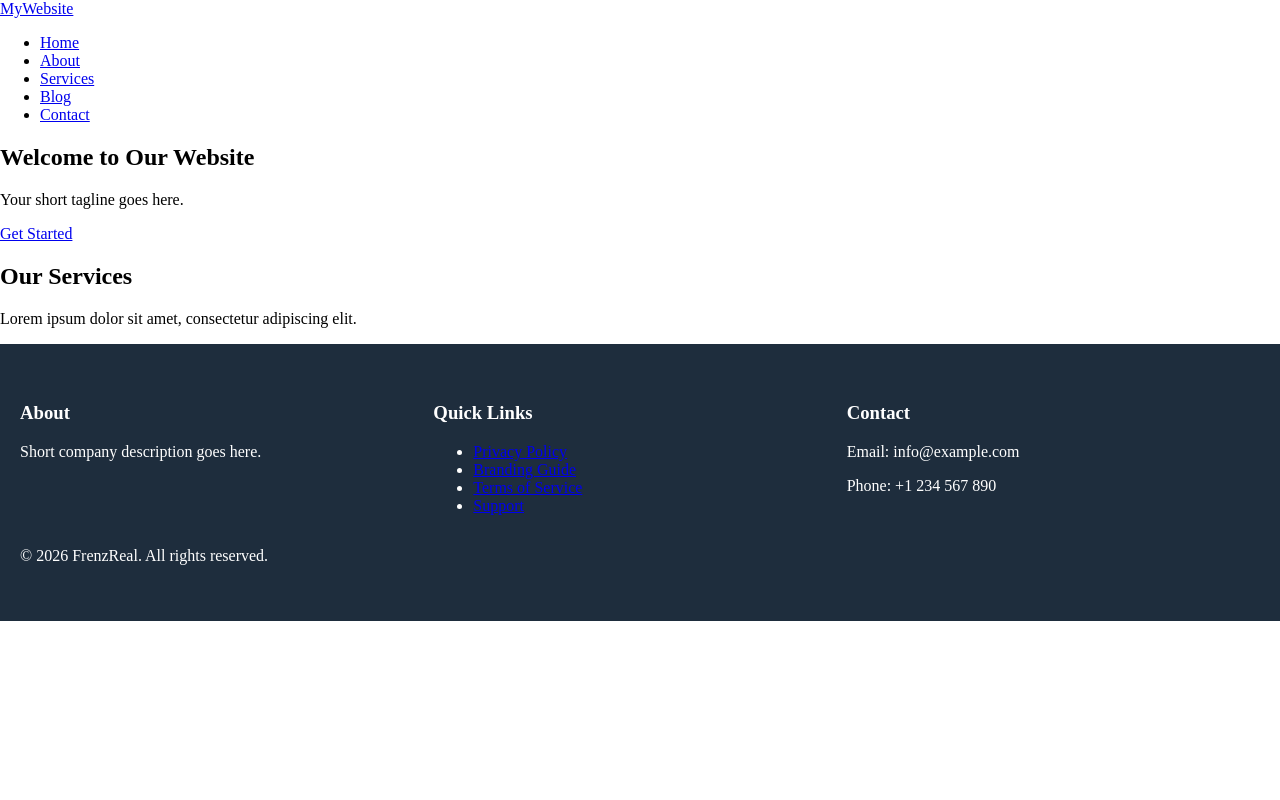
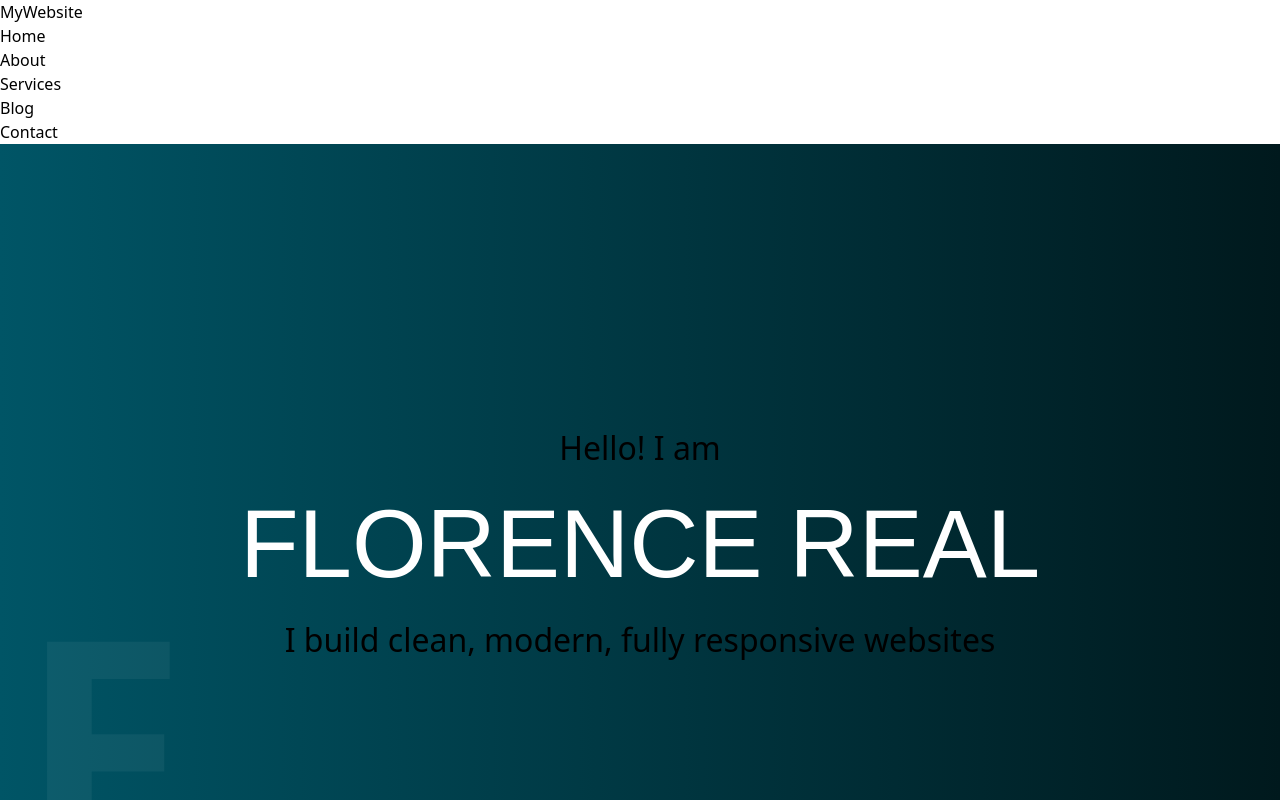
Before and after one commit to frenzreal/html-portfolio, a plain HTML site: page index.html in a window 1280 px wide. Shown: the top 800 px of the page. Drawn offline with nearby package versions, Linux system fonts and the light colour scheme; a script that the page names is missing.

Commit message:
Added Some assets

```diff
--- a/assets/styles.css
+++ b/assets/styles.css
@@ -8,10 +8,142 @@ body * {
   box-sizing: border-box;
 }
 
+/*** Body ***/
+.home-hero__container {
+  text-align: center;
+  align-self: center;
+  margin: auto;
+}
+
+section.home-hero {
+  min-height: 100vh;
+  background: linear-gradient(to left, #00191d 0%, #005566 100%);
+  width: 100%;
+  max-width: 100%;
+  display: flex;
+  position: relative;
+  padding: 20px;
+  margin-bottom: 0;
+}
+
+section.home-hero::after {
+  content: "F.";
+  position: absolute;
+  font-size: 300px;
+  font-weight: 700;
+  line-height: normal;
+  color: rgba(255, 255, 255, 0.05);
+  bottom: 0;
+  left: 20px;
+}
+
+.home .ct-container-full {
+  padding-top: 0;
+}
+
+h2.home-hero__h2 {
+  margin-bottom: 0;
+  font-size: 2rem;
+}
+
+h1.home-hero__h1 {
+  margin-bottom: 0;
+}
+
+section.home-hero h1 {
+  margin: 0;
+  padding: 0;
+  position: relative;
+  font-size: 6em;
+  color: transparent;
+  text-transform: uppercase;
+  -webkit-user-select: none; /* Safari */
+  -ms-user-select: none; /* IE 10 and IE 11 */
+  user-select: none; /* Standard syntax */
+  font-family: Rubik, Sans-Serif;
+}
+
+section.home-hero h1 span:nth-child(1) {
+  position: absolute;
+  top: 0;
+  left: 0;
+  color: #fff;
+  transition: 0.5s;
+  clip-path: polygon(0 0, 100% 0, 100% 50%, 0 50%);
+  overflow: hidden;
+}
+
+section.home-hero h1:hover span:nth-child(1) {
+  transform: translateY(-18px);
+}
+
+section.home-hero h1 span:nth-child(2) {
+  position: absolute;
+  top: 0;
+  left: 0;
+  color: #fff;
+  transition: 0.5s;
+  clip-path: polygon(0 50%, 100% 50%, 100% 100%, 0 100%);
+  overflow: hidden;
+}
+
+section.home-hero h1:hover span:nth-child(2) {
+  transform: translateY(18px);
+}
+
+section.home-hero h1 span:nth-child(3) {
+  position: absolute;
+  top: 50%;
+  left: 0;
+  transform: translateY(-50%) scaleY(0);
+  width: calc(100% + 30px);
+  margin-left: -15px;
+  color: #fff;
+  padding-block: 10px;
+  background: #00191d;
+  font-size: 28px;
+  font-weight: 500;
+  letter-spacing: 0.7em;
+  text-align: center;
+  padding-left: 20px;
+  transition: 0.5s;
+  border: solid 1px #fff;
+}
+section.home-hero h1:hover span:nth-child(3) {
+  transform: translateY(-50%) scaleY(1);
+}
+
+/*** Nav Bar ***/
+[data-header*="type-1"] [data-sticky*="yes"] {
+  max-width: 1290px;
+  margin: auto;
+  border-radius: 25px;
+  margin-top: 20px;
+}
+
+#header [data-row*="middle"] {
+  border-radius: 25px;
+  padding: 0 20px;
+  max-width: 1290px;
+  margin: auto;
+  opacity: 0.8;
+}
+
+[data-sticky],
+[data-sticky] [data-row],
+[data-sticky] [data-row*="boxed"] > div {
+  transition: none;
+}
+
+.home-format.relative {
+  max-width: 100%;
+  width: 100%;
+}
+
 
 /*** Footer ***/
 footer {
-    background: #1E2D3D;
+  background: #1e2d3d;
   color: #fff;
   padding: 40px 20px;
 }
--- a/index.html
+++ b/index.html
@@ -1,15 +1,17 @@
-<!DOCTYPE html>
+<!doctype html>
 <html lang="en">
   <head>
-    <meta charset="UTF-8">
+    <meta charset="UTF-8" />
     <title>Into the Deep</title>
-    <meta name="viewport" content="width=device-width, initial-scale=1.0">
-    <meta name="description" content="This website serves as a website portfolio of Florence Real using github and VSCode">
-    <link rel="icon" type="image/png" href="/assets/images/favicon.svg">
-    <link rel="stylesheet" href="/assets/styles.css">
+    <meta name="viewport" content="width=device-width, initial-scale=1.0" />
+    <meta
+      name="description"
+      content="This website serves as a website portfolio of Florence Real using github and VSCode"
+    />
+    <link rel="icon" type="image/png" href="/assets/images/favicon.svg" />
+    <link rel="stylesheet" href="/assets/styles.css" />
   </head>
   <body>
-
     <!-- Header -->
     <header>
       <div class="container">
@@ -33,28 +35,50 @@
     <!-- Main Content -->
     <main>
       <!-- Hero Section -->
-        <section class="hero">
-            <div class="container">
-                <h1>Welcome to Our Website</h1>
-                <p>Your short tagline goes here.</p>
-                <a href="/services" class="btn-primary">Get Started</a>
+      <div class="relative home-format">
+        <div
+          class="sticky top-0 h-screen flex flex-col items-center justify-center bg-gradient-to-b from-green-200 to-blue-200"
+        >
+          <section class="home-hero">
+            <div class="home-hero__container">
+              <h2 class="home-hero__h2">Hello! I am</h2>
+              <h1 class="home-hero__h1">
+                Florence Real <span>Florence Real</span
+                ><span>Florence Real</span><span>a Front-End Developer</span>
+              </h1>
+              <h2 class="home-hero__h2">
+                I build clean, modern, fully responsive websites
+              </h2>
             </div>
           </section>
+        </div>
 
-        <!-- Content Section -->
-        <section class="content">
-            <div class="container">
-                <h2>Our Services</h2>
-                <p>Lorem ipsum dolor sit amet, consectetur adipiscing elit.</p>
+        <div
+          class="sticky top-0 h-screen flex flex-col items-center justify-center bg-gradient-to-b from-indigo-800 to-purple-800 text-white"
+        >
+          <h2 class="text-4xl font-bold">The Second slide</h2>
+          <p class="mt-2">Scroll Down for next slide</p>
         </div>
-        </section>
+        <div
+          class="sticky top-0 h-screen flex flex-col items-center justify-center bg-gradient-to-b from-purple-800 to-pink-800 text-white"
+        >
+          <h2 class="text-4xl font-bold">The Third slide</h2>
+          <p class="mt-2">Scroll Down</p>
+        </div>
+        <div
+          class="sticky top-0 h-screen flex flex-col items-center justify-center bg-gradient-to-b from-blue-200 to-indigo-100 text-black"
+        >
+          <h2 class="text-4xl font-bold">The Fourth slide</h2>
+        </div>
+      </div>
+
+      <script src="https://cdn.tailwindcss.com"></script>
     </main>
 
     <!-- Footer -->
     <footer>
       <div class="container">
         <div class="footer-columns">
-
           <div class="footer-col">
             <h3>About</h3>
             <p>Short company description goes here.</p>
@@ -75,7 +99,6 @@
             <p>Email: info@example.com</p>
             <p>Phone: +1 234 567 890</p>
           </div>
-
         </div>
 
         <div class="footer-bottom">
```
Also changed, not shown: assets/images/Image.jpg (added), 3 other files. Lines whose indentation alone changed are shown as unchanged.
